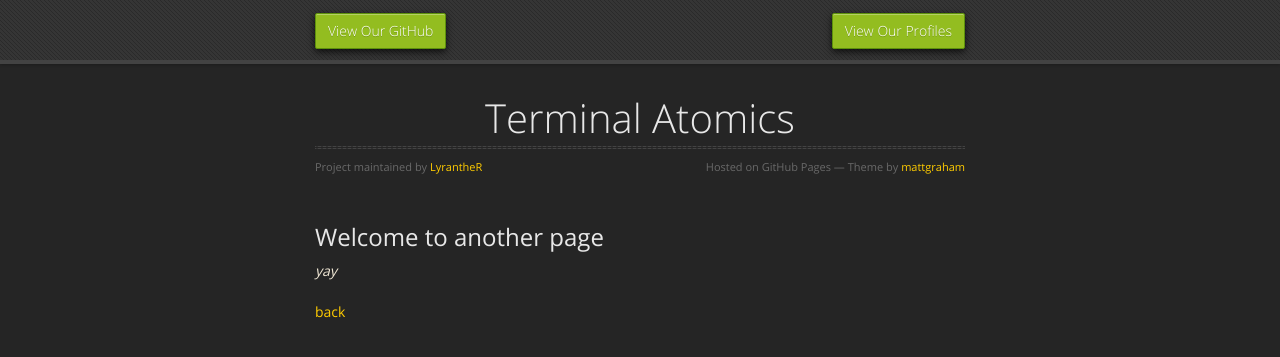
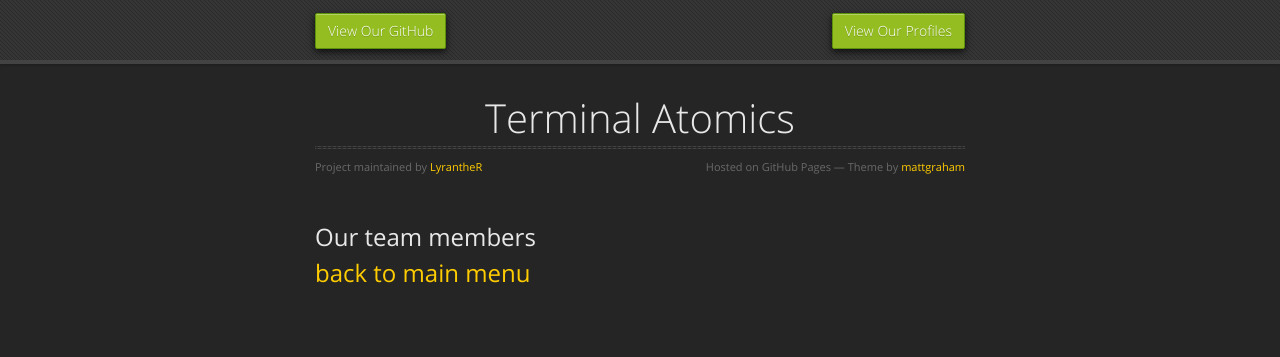
Before and after one commit to terminal-atomics/old-site, a Jekyll site: the page built from members.md, in a window 1280 px wide. Shown: the top 357 px of the page. Built offline with Jekyll 4.4.1, drawn with Linux system fonts in a browser that asks for light colours; our own code applies the rules of GitHub Pages for plain Markdown files.

Commit message:
testing a thing

```diff
--- a/members.md
+++ b/members.md
@@ -2,8 +2,8 @@
 layout: default
 ---
 
-## Welcome to another page
+## Our team members
 
-_yay_
 
-[back](./)
+
+## [back to main menu](./)
```
